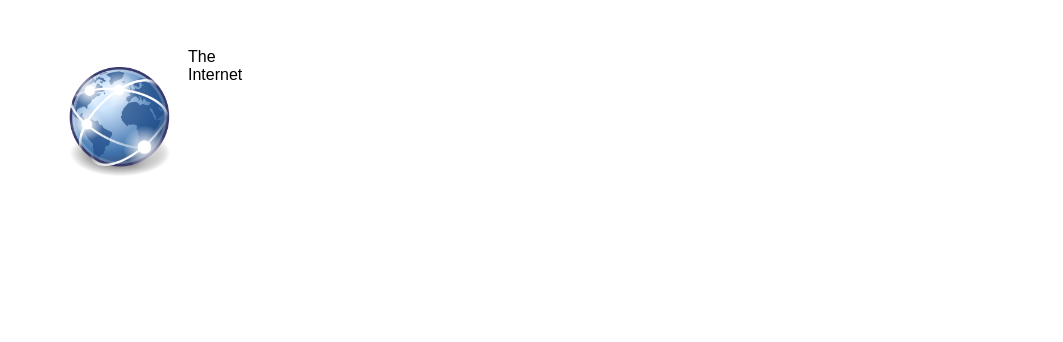
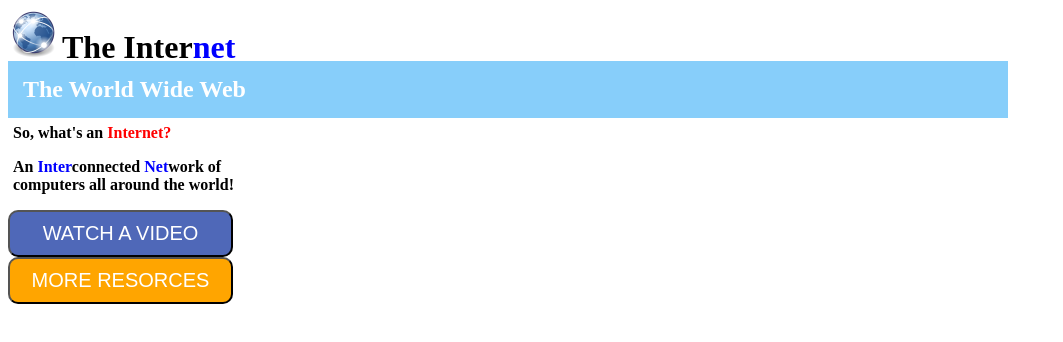
Before and after one commit to kylehawk2/Internet-Assignment, a plain HTML site: page index.html in a window 1280 px wide. Shown: the whole page, without its empty margins (0-1063 px from the left). Drawn offline with Linux system fonts and the light colour scheme.

Commit message:
modification #2

```diff
--- a/index.html
+++ b/index.html
@@ -2,15 +2,25 @@
 <html lang="en">
 <head>
     <meta charset="UTF-8">
-    <meta http-equiv="X-UA-Compatible" content="ie=edge">
     <link rel="stylesheet" href="style.css">
     <title>Internet Assignment</title>
 </head>
-    <body>
-        <div id="container">
-            <div id="header">
-                <img src="globe.png" alt="globe" align="left"/>The Internet
-            </div>
+<body>
+    <div class="container">
+        <div class="header">
+            <img src="globe.png">
+            <h1>The Inter<span>net</span></h1>
         </div>
-    </body>
+        <h2>The World Wide Web</h2>
+    </div>
+    <div class="main_content">
+        <div class="side_bar">
+            <p>So, what's an<span class="red"> Internet?</span></p>
+            <p>An<span> Inter</span>connected <span>Net</span>work of computers all around the world!</p>
+            <button class="blue_button">WATCH A VIDEO</button>
+            <button class="orange_button">MORE RESORCES</button>
+        <div class="line"></div>
+        </div>
+    </div>
+</body>
 </html>
--- a/style.css
+++ b/style.css
@@ -1,14 +1,64 @@
-*{
-    width: 0px;
+.{
+    margin: 0;
+    padding: 0;
+    font-family: Arial;
+}
+.container{
+    width: 960px;
+    height: 100px;
+}
+.header{
+    width: 90%;
+}
+.header img{
+    width: 50px;
+    height: auto;
+}
+.header span{
+    color: blue;
+}
+.header h1{
+    display: inline-block;
+    margin-bottom: 10px;
+}
+.container h2{
+    width: 970px;
+    background-color: lightskyblue;
+    color: white;
+    text-align: left;
+   padding: 15px;
+   margin-top: -15px;
+}
+.main_content{
+    width: 250px;
+    display: inline-block;
+}
+.main_content p{
+    font-weight: 900;
+    margin-left: 5px;
+}
+.side_bar .red{
+    color: red;
+}
+.side_bar span{
+    color: blue
+}
+.side_bar button{
+    width: 90%;
+    border-radius: 10px;
     padding: 10px;
-    font-family: sans-serif;
+    font-size: 20px;
 }
-#container{
-    width: 970px;
-    margin: 0px auto;
+.blue_button{
+    background-color: rgb(79, 104, 184);
+    color: white;
 }
-#header img{
-    width: 120px;
-    overflow: auto;
-    float: left;
+.orange_button{
+    background-color: orange;
+    color: white;
 }
+.line{
+    width: 250px;
+    background-color: black
+    float: center;
+}
```
